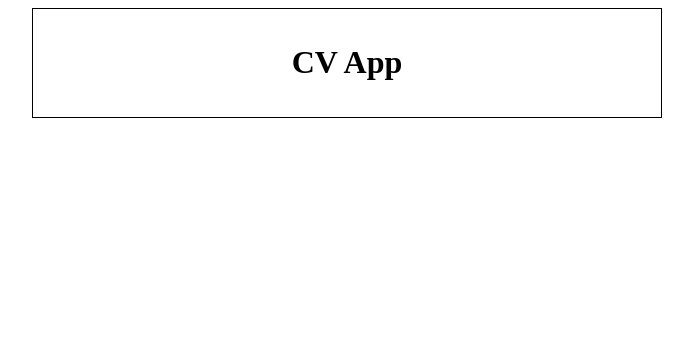
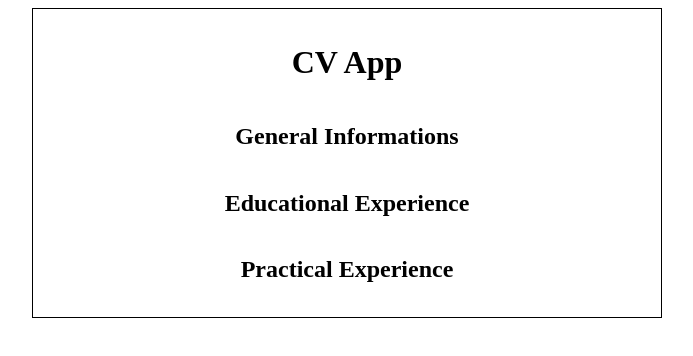
Before and after one commit to Kndrik/cv-app-react, a React (Create React App) app: page / in a window 1280 px wide. Shown: the top 356 px of the page, without its empty margins (293-986 px from the left). Built offline with nearby package versions, Linux system fonts and the light colour scheme.

Commit message:
Implement main components into App.js

```diff
--- a/src/App.js
+++ b/src/App.js
@@ -1,9 +1,16 @@
+import React, { Component } from "react";
 import './styles/App.css';
+import GeneralInfos from "./components/GeneralInfos";
+import EducationalExp from "./components/EducationalExp";
+import PracticalExp from "./components/PracticalExp";
 
 function App() {
   return (
     <div className="App">
       <h1>CV App</h1>
+      <GeneralInfos/>
+      <EducationalExp/>
+      <PracticalExp/>
     </div>
   );
 }
--- a/src/components/EducationalExp.js
+++ b/src/components/EducationalExp.js
@@ -0,0 +1,17 @@
+import React, { Component } from 'react';
+
+class EducationalExp extends Component {
+    constructor(props) {
+        super(props);
+    }
+
+    render() {
+        return (
+            <div className="Educational">
+                <h2>Educational Experience</h2>
+            </div>
+        );
+    }
+}
+
+export default EducationalExp;
--- a/src/components/GeneralInfos.js
+++ b/src/components/GeneralInfos.js
@@ -0,0 +1,17 @@
+import React, { Component } from 'react';
+
+class GeneralInfos extends Component {
+    constructor(props) {
+        super(props);
+    }
+
+    render() {
+        return (
+            <div className="General">
+                <h2>General Informations</h2>
+            </div>
+        );
+    }
+}
+
+export default GeneralInfos;
--- a/src/components/PracticalExp.js
+++ b/src/components/PracticalExp.js
@@ -0,0 +1,17 @@
+import React, { Component } from 'react';
+
+class PracticalExp extends Component {
+    constructor(props) {
+        super(props);
+    }
+
+    render() {
+        return (
+            <div>
+                <h2>Practical Experience</h2>
+            </div>
+        );
+    }
+}
+
+export default PracticalExp;
```
